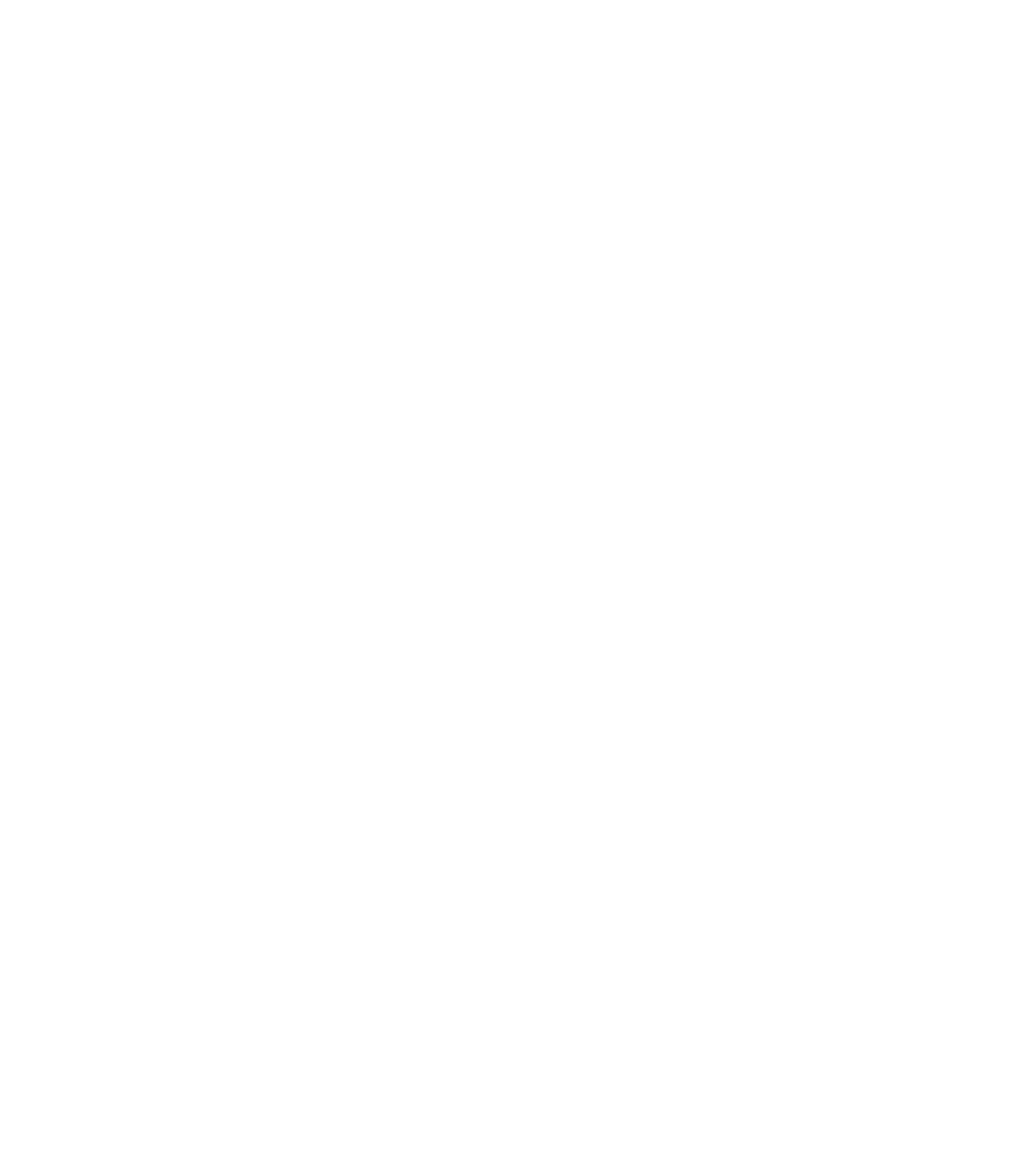
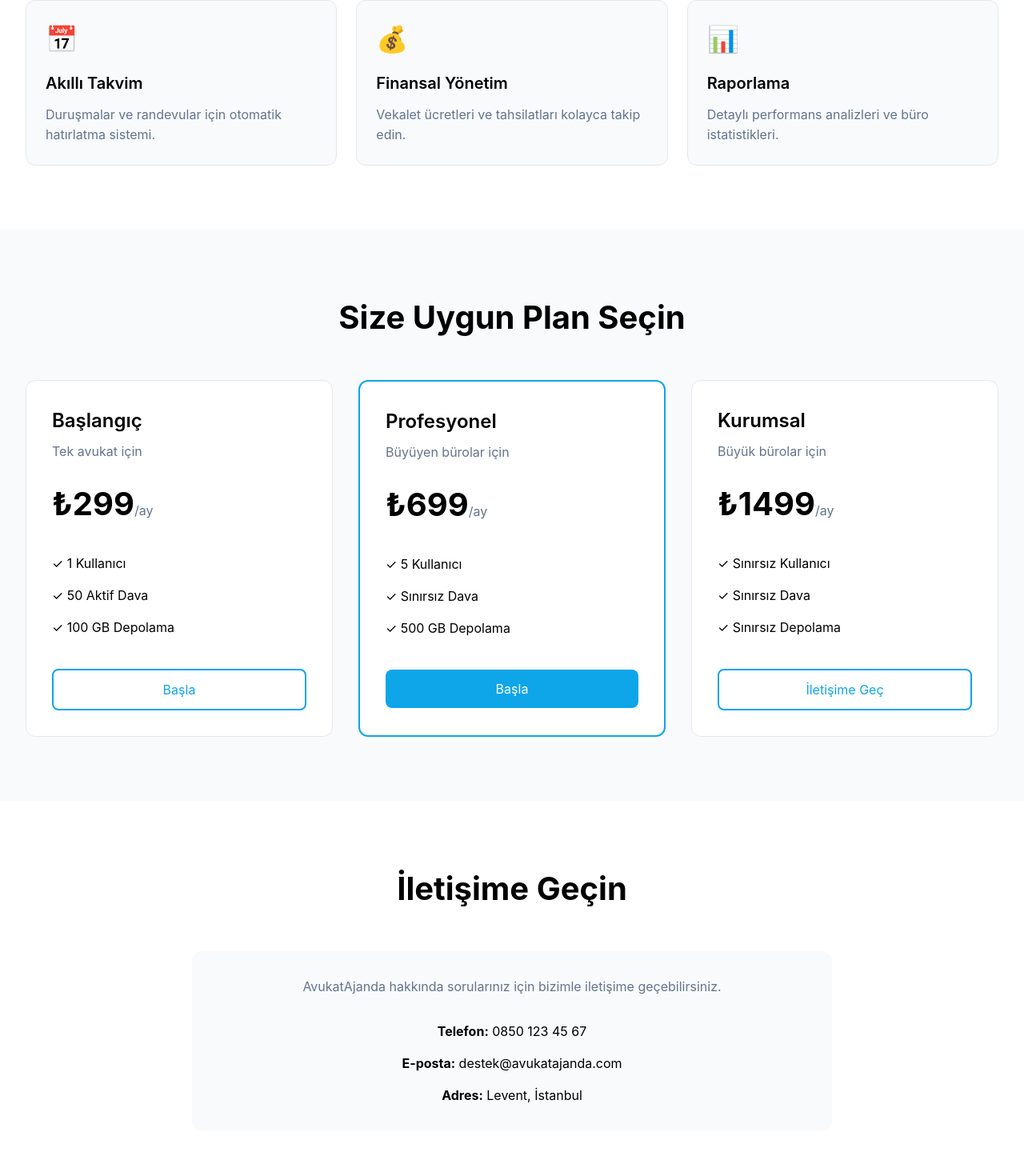
Before and after one commit to serhattopaloglu25/avukatajanda, a Next.js app in the folder frontend/: page / in a window 1280 px wide. Shown: the part 918-2388 px from the top of the page at 80% size. Before the commit the page ends 974 px from the top, so only its background shows below. Built offline with nearby package versions, Linux system fonts and the light colour scheme.

Commit message:
feat: complete mobile responsive homepage with all sections

```diff
--- a/frontend/src/app/page.tsx
+++ b/frontend/src/app/page.tsx
@@ -17,7 +17,6 @@ export default function HomePage() {
       setUser(JSON.parse(userData));
     }
 
-    // Check if mobile
     const checkMobile = () => {
       setIsMobile(window.innerWidth < 768);
     };
@@ -50,12 +49,10 @@ export default function HomePage() {
       <nav style={{background: 'white', borderBottom: '1px solid #e5e7eb', position: 'sticky', top: 0, zIndex: 100}}>
         <div style={{maxWidth: '1280px', margin: '0 auto', padding: '0 1rem'}}>
           <div style={{height: '72px', display: 'flex', alignItems: 'center', justifyContent: 'space-between'}}>
-            {/* Logo */}
             <a href="/" style={{textDecoration: 'none', fontSize: '1.25rem', fontWeight: 'bold', color: '#1e3a4a'}}>
               AvukatAjanda
             </a>
 
-            {/* Desktop Menu */}
             {!isMobile && (
               <div style={{display: 'flex', gap: '2rem', alignItems: 'center'}}>
                 <a href="#features" onClick={(e) => scrollToSection(e, 'features')} style={{color: '#475569', textDecoration: 'none'}}>Özellikler</a>
@@ -79,16 +76,10 @@ export default function HomePage() {
               </div>
             )}
 
-            {/* Mobile Menu Button */}
             {isMobile && (
               <button
                 onClick={() => setMobileMenuOpen(!mobileMenuOpen)}
-                style={{
-                  background: 'none',
-                  border: 'none',
-                  padding: '8px',
-                  cursor: 'pointer'
-                }}
+                style={{background: 'none', border: 'none', padding: '8px', cursor: 'pointer'}}
               >
                 <div style={{width: '24px', height: '2px', background: '#1e3a4a', marginBottom: '5px'}}></div>
                 <div style={{width: '24px', height: '2px', background: '#1e3a4a', marginBottom: '5px'}}></div>
@@ -97,7 +88,6 @@ export default function HomePage() {
             )}
           </div>
 
-          {/* Mobile Menu */}
           {isMobile && mobileMenuOpen && (
             <div style={{
               position: 'absolute',
@@ -137,66 +127,23 @@ export default function HomePage() {
       {/* Hero Section */}
       <section style={{background: 'linear-gradient(to bottom, #f8fafc, white)', padding: isMobile ? '2rem 1rem' : '5rem 2rem'}}>
         <div style={{maxWidth: '1280px', margin: '0 auto', textAlign: 'center'}}>
-          <h1 style={{
-            fontSize: isMobile ? '2rem' : '3.5rem',
-            fontWeight: 'bold',
-            color: '#0f172a',
-            marginBottom: '1.5rem'
-          }}>
+          <h1 style={{fontSize: isMobile ? '2rem' : '3.5rem', fontWeight: 'bold', color: '#0f172a', marginBottom: '1.5rem'}}>
             Hukuk Büronuz İçin Komple Çözüm
           </h1>
-          <p style={{
-            fontSize: isMobile ? '1rem' : '1.25rem',
-            color: '#64748b',
-            marginBottom: '2rem',
-            maxWidth: '800px',
-            margin: '0 auto 2rem',
-            padding: '0 1rem'
-          }}>
+          <p style={{fontSize: isMobile ? '1rem' : '1.25rem', color: '#64748b', marginBottom: '2rem', maxWidth: '800px', margin: '0 auto 2rem', padding: '0 1rem'}}>
             Bulut tabanlı hukuk bürosu yazılımı ile davalarınızı, müvekkillerinizi ve belgelerinizi tek platformdan yönetin
           </p>
-          <div style={{
-            display: 'flex',
-            flexDirection: isMobile ? 'column' : 'row',
-            gap: '1rem',
-            justifyContent: 'center',
-            padding: '0 1rem'
-          }}>
+          <div style={{display: 'flex', flexDirection: isMobile ? 'column' : 'row', gap: '1rem', justifyContent: 'center', padding: '0 1rem'}}>
             {isLoggedIn ? (
-              <a href="/dashboard" style={{
-                background: '#0ea5e9',
-                color: 'white',
-                padding: '14px 32px',
-                borderRadius: '8px',
-                textDecoration: 'none',
-                fontSize: '1.125rem',
-                display: 'block'
-              }}>
+              <a href="/dashboard" style={{background: '#0ea5e9', color: 'white', padding: '14px 32px', borderRadius: '8px', textDecoration: 'none', fontSize: '1.125rem', display: 'block'}}>
                 Dashboard'a Git
               </a>
             ) : (
               <>
-                <a href="/login" style={{
-                  background: '#0ea5e9',
-                  color: 'white',
-                  padding: '14px 32px',
-                  borderRadius: '8px',
-                  textDecoration: 'none',
-                  fontSize: '1.125rem',
-                  textAlign: 'center',
-                  display: 'block'
-                }}>
+                <a href="/login" style={{background: '#0ea5e9', color: 'white', padding: '14px 32px', borderRadius: '8px', textDecoration: 'none', fontSize: '1.125rem', textAlign: 'center', display: 'block'}}>
                   14 Gün Ücretsiz Dene
                 </a>
-                <a href="#contact" onClick={(e) => scrollToSection(e, 'contact')} style={{
-                  border: '2px solid #e5e7eb',
-                  padding: '14px 32px',
-                  borderRadius: '8px',
-                  textDecoration: 'none',
-                  color: '#475569',
-                  textAlign: 'center',
-                  display: 'block'
-                }}>
+                <a href="#contact" onClick={(e) => scrollToSection(e, 'contact')} style={{border: '2px solid #e5e7eb', padding: '14px 32px', borderRadius: '8px', textDecoration: 'none', color: '#475569', textAlign: 'center', display: 'block'}}>
                   Demo Talep Et
                 </a>
               </>
@@ -208,20 +155,10 @@ export default function HomePage() {
       {/* Features Section */}
       <section id="features" style={{padding: isMobile ? '2rem 1rem' : '5rem 2rem', background: 'white'}}>
         <div style={{maxWidth: '1280px', margin: '0 auto'}}>
-          <h2 style={{
-            fontSize: isMobile ? '1.75rem' : '2.5rem',
-            fontWeight: 'bold',
-            textAlign: 'center',
-            marginBottom: '2rem'
-          }}>
+          <h2 style={{fontSize: isMobile ? '1.75rem' : '2.5rem', fontWeight: 'bold', textAlign: 'center', marginBottom: '2rem'}}>
             Güçlü Özellikler
           </h2>
-
-          <div style={{
-            display: 'grid',
-            gridTemplateColumns: isMobile ? '1fr' : 'repeat(3, 1fr)',
-            gap: '1.5rem'
-          }}>
+          <div style={{display: 'grid', gridTemplateColumns: isMobile ? '1fr' : 'repeat(3, 1fr)', gap: '1.5rem'}}>
             <div style={{padding: '1.5rem', background: '#f8fafc', borderRadius: '12px', border: '1px solid #e5e7eb'}}>
               <div style={{fontSize: '2rem', marginBottom: '1rem'}}>⚖️</div>
               <h3 style={{fontSize: '1.25rem', fontWeight: '600', marginBottom: '0.75rem'}}>Dava Takip Sistemi</h3>
@@ -229,7 +166,6 @@ export default function HomePage() {
                 Davalarınızı detaylı olarak takip edin. Otomatik hatırlatmalar ile hiçbir tarihi kaçırmayın.
               </p>
             </div>
-
             <div style={{padding: '1.5rem', background: '#f8fafc', borderRadius: '12px', border: '1px solid #e5e7eb'}}>
               <div style={{fontSize: '2rem', marginBottom: '1rem'}}>👥</div>
               <h3 style={{fontSize: '1.25rem', fontWeight: '600', marginBottom: '0.75rem'}}>Müvekkil Yönetimi</h3>
@@ -237,7 +173,6 @@ export default function HomePage() {
                 Müvekkil bilgilerini ve iletişim geçmişini organize edin.
               </p>
             </div>
-
             <div style={{padding: '1.5rem', background: '#f8fafc', borderRadius: '12px', border: '1px solid #e5e7eb'}}>
               <div style={{fontSize: '2rem', marginBottom: '1rem'}}>📄</div>
               <h3 style={{fontSize: '1.25rem', fontWeight: '600', marginBottom: '0.75rem'}}>UYAP Entegrasyonu</h3>
@@ -245,9 +180,117 @@ export default function HomePage() {
                 UYAP sistemine direkt entegrasyon ile evrak takibi yapın.
               </p>
             </div>
+            <div style={{padding: '1.5rem', background: '#f8fafc', borderRadius: '12px', border: '1px solid #e5e7eb'}}>
+              <div style={{fontSize: '2rem', marginBottom: '1rem'}}>📅</div>
+              <h3 style={{fontSize: '1.25rem', fontWeight: '600', marginBottom: '0.75rem'}}>Akıllı Takvim</h3>
+              <p style={{color: '#64748b', lineHeight: '1.6'}}>
+                Duruşmalar ve randevular için otomatik hatırlatma sistemi.
+              </p>
+            </div>
+            <div style={{padding: '1.5rem', background: '#f8fafc', borderRadius: '12px', border: '1px solid #e5e7eb'}}>
+              <div style={{fontSize: '2rem', marginBottom: '1rem'}}>💰</div>
+              <h3 style={{fontSize: '1.25rem', fontWeight: '600', marginBottom: '0.75rem'}}>Finansal Yönetim</h3>
+              <p style={{color: '#64748b', lineHeight: '1.6'}}>
+                Vekalet ücretleri ve tahsilatları kolayca takip edin.
+              </p>
+            </div>
+            <div style={{padding: '1.5rem', background: '#f8fafc', borderRadius: '12px', border: '1px solid #e5e7eb'}}>
+              <div style={{fontSize: '2rem', marginBottom: '1rem'}}>📊</div>
+              <h3 style={{fontSize: '1.25rem', fontWeight: '600', marginBottom: '0.75rem'}}>Raporlama</h3>
+              <p style={{color: '#64748b', lineHeight: '1.6'}}>
+                Detaylı performans analizleri ve büro istatistikleri.
+              </p>
+            </div>
           </div>
         </div>
       </section>
+
+      {/* Pricing Section */}
+      <section id="pricing" style={{padding: isMobile ? '2rem 1rem' : '5rem 2rem', background: '#f8fafc'}}>
+        <div style={{maxWidth: '1280px', margin: '0 auto'}}>
+          <h2 style={{fontSize: isMobile ? '1.75rem' : '2.5rem', fontWeight: 'bold', textAlign: 'center', marginBottom: '3rem'}}>
+            Size Uygun Plan Seçin
+          </h2>
+          <div style={{display: 'grid', gridTemplateColumns: isMobile ? '1fr' : 'repeat(3, 1fr)', gap: '2rem'}}>
+            <div style={{background: 'white', borderRadius: '12px', padding: '2rem', border: '1px solid #e5e7eb'}}>
+              <h3 style={{fontSize: '1.5rem', fontWeight: '600', marginBottom: '0.5rem'}}>Başlangıç</h3>
+              <p style={{color: '#64748b', marginBottom: '1.5rem'}}>Tek avukat için</p>
+              <div style={{marginBottom: '1.5rem'}}>
+                <span style={{fontSize: '2.5rem', fontWeight: 'bold'}}>₺299</span>
+                <span style={{color: '#64748b'}}>/ay</span>
+              </div>
+              <ul style={{listStyle: 'none', padding: 0, marginBottom: '2rem'}}>
+                <li style={{padding: '0.5rem 0'}}>✓ 1 Kullanıcı</li>
+                <li style={{padding: '0.5rem 0'}}>✓ 50 Aktif Dava</li>
+                <li style={{padding: '0.5rem 0'}}>✓ 100 GB Depolama</li>
+              </ul>
+              <a href="/login" style={{display: 'block', textAlign: 'center', padding: '0.75rem', border: '2px solid #0ea5e9', borderRadius: '8px', color: '#0ea5e9', textDecoration: 'none'}}>
+                Başla
+              </a>
+            </div>
+            <div style={{background: 'white', borderRadius: '12px', padding: '2rem', border: '2px solid #0ea5e9', position: 'relative'}}>
+              <h3 style={{fontSize: '1.5rem', fontWeight: '600', marginBottom: '0.5rem'}}>Profesyonel</h3>
+              <p style={{color: '#64748b', marginBottom: '1.5rem'}}>Büyüyen bürolar için</p>
+              <div style={{marginBottom: '1.5rem'}}>
+                <span style={{fontSize: '2.5rem', fontWeight: 'bold'}}>₺699</span>
+                <span style={{color: '#64748b'}}>/ay</span>
+              </div>
+              <ul style={{listStyle: 'none', padding: 0, marginBottom: '2rem'}}>
+                <li style={{padding: '0.5rem 0'}}>✓ 5 Kullanıcı</li>
+                <li style={{padding: '0.5rem 0'}}>✓ Sınırsız Dava</li>
+                <li style={{padding: '0.5rem 0'}}>✓ 500 GB Depolama</li>
+              </ul>
+              <a href="/login" style={{display: 'block', textAlign: 'center', padding: '0.75rem', background: '#0ea5e9', borderRadius: '8px', color: 'white', textDecoration: 'none'}}>
+                Başla
+              </a>
+            </div>
+            <div style={{background: 'white', borderRadius: '12px', padding: '2rem', border: '1px solid #e5e7eb'}}>
+              <h3 style={{fontSize: '1.5rem', fontWeight: '600', marginBottom: '0.5rem'}}>Kurumsal</h3>
+              <p style={{color: '#64748b', marginBottom: '1.5rem'}}>Büyük bürolar için</p>
+              <div style={{marginBottom: '1.5rem'}}>
+                <span style={{fontSize: '2.5rem', fontWeight: 'bold'}}>₺1499</span>
+                <span style={{color: '#64748b'}}>/ay</span>
+              </div>
+              <ul style={{listStyle: 'none', padding: 0, marginBottom: '2rem'}}>
+                <li style={{padding: '0.5rem 0'}}>✓ Sınırsız Kullanıcı</li>
+                <li style={{padding: '0.5rem 0'}}>✓ Sınırsız Dava</li>
+                <li style={{padding: '0.5rem 0'}}>✓ Sınırsız Depolama</li>
+              </ul>
+              <a href="/login" style={{display: 'block', textAlign: 'center', padding: '0.75rem', border: '2px solid #0ea5e9', borderRadius: '8px', color: '#0ea5e9', textDecoration: 'none'}}>
+                İletişime Geç
+              </a>
+            </div>
+          </div>
+        </div>
+      </section>
+
+      {/* Contact Section */}
+      <section id="contact" style={{padding: isMobile ? '2rem 1rem' : '5rem 2rem', background: 'white'}}>
+        <div style={{maxWidth: '800px', margin: '0 auto', textAlign: 'center'}}>
+          <h2 style={{fontSize: isMobile ? '1.75rem' : '2.5rem', fontWeight: 'bold', marginBottom: '3rem'}}>
+            İletişime Geçin
+          </h2>
+          <div style={{background: '#f8fafc', padding: '2rem', borderRadius: '12px'}}>
+            <p style={{marginBottom: '2rem', color: '#64748b'}}>
+              AvukatAjanda hakkında sorularınız için bizimle iletişime geçebilirsiniz.
+            </p>
+            <div style={{marginBottom: '1rem'}}>
+              <strong>Telefon:</strong> 0850 123 45 67
+            </div>
+            <div style={{marginBottom: '1rem'}}>
+              <strong>E-posta:</strong> destek@avukatajanda.com
+            </div>
+            <div>
+              <strong>Adres:</strong> Levent, İstanbul
+            </div>
+          </div>
+        </div>
+      </section>
+
+      {/* Footer */}
+      <footer style={{background: '#1f2937', color: 'white', padding: '2rem 1rem', textAlign: 'center'}}>
+        <p style={{margin: 0}}>© 2025 AvukatAjanda. Tüm hakları saklıdır.</p>
+      </footer>
     </div>
   );
 }
```
